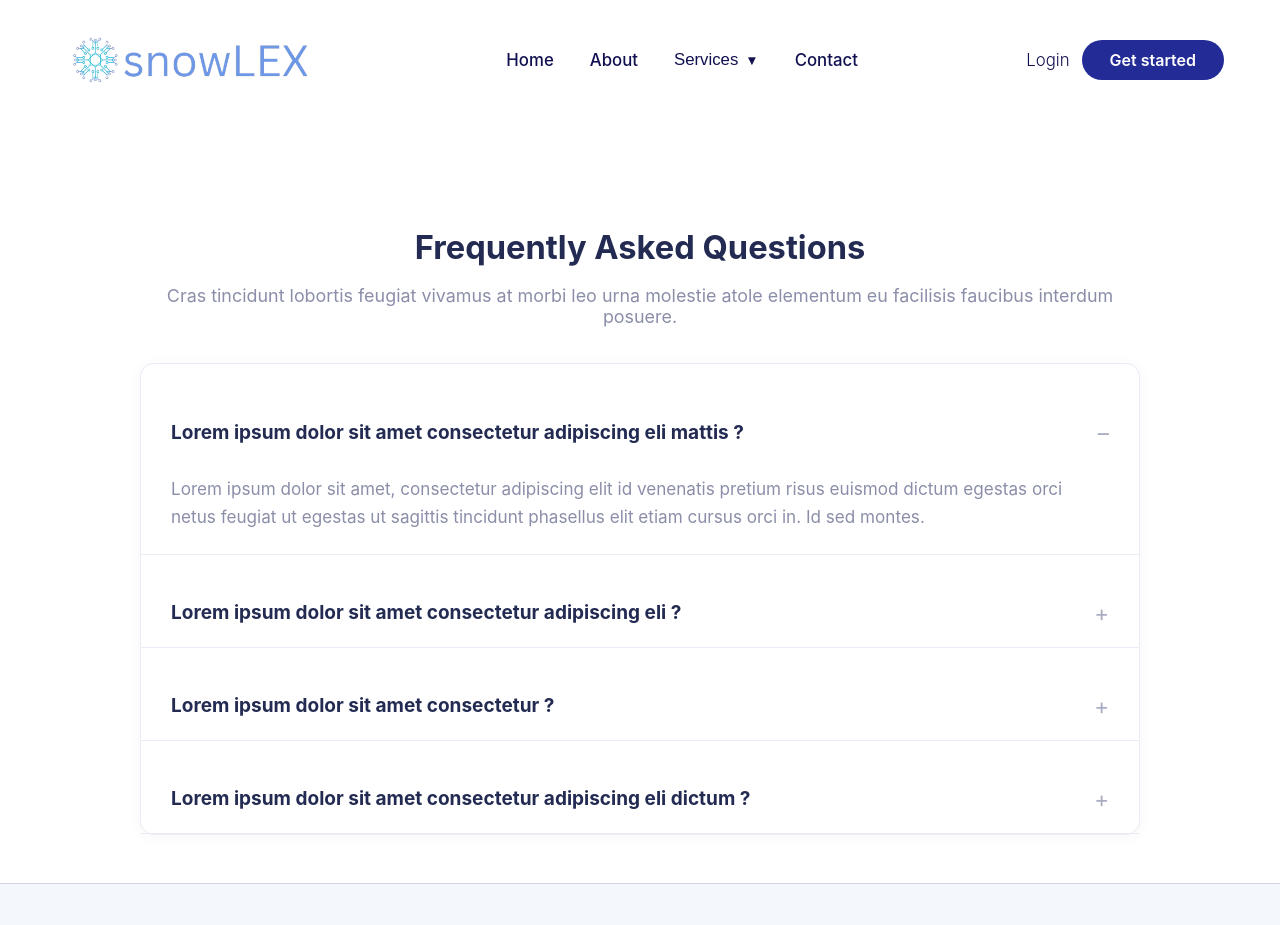
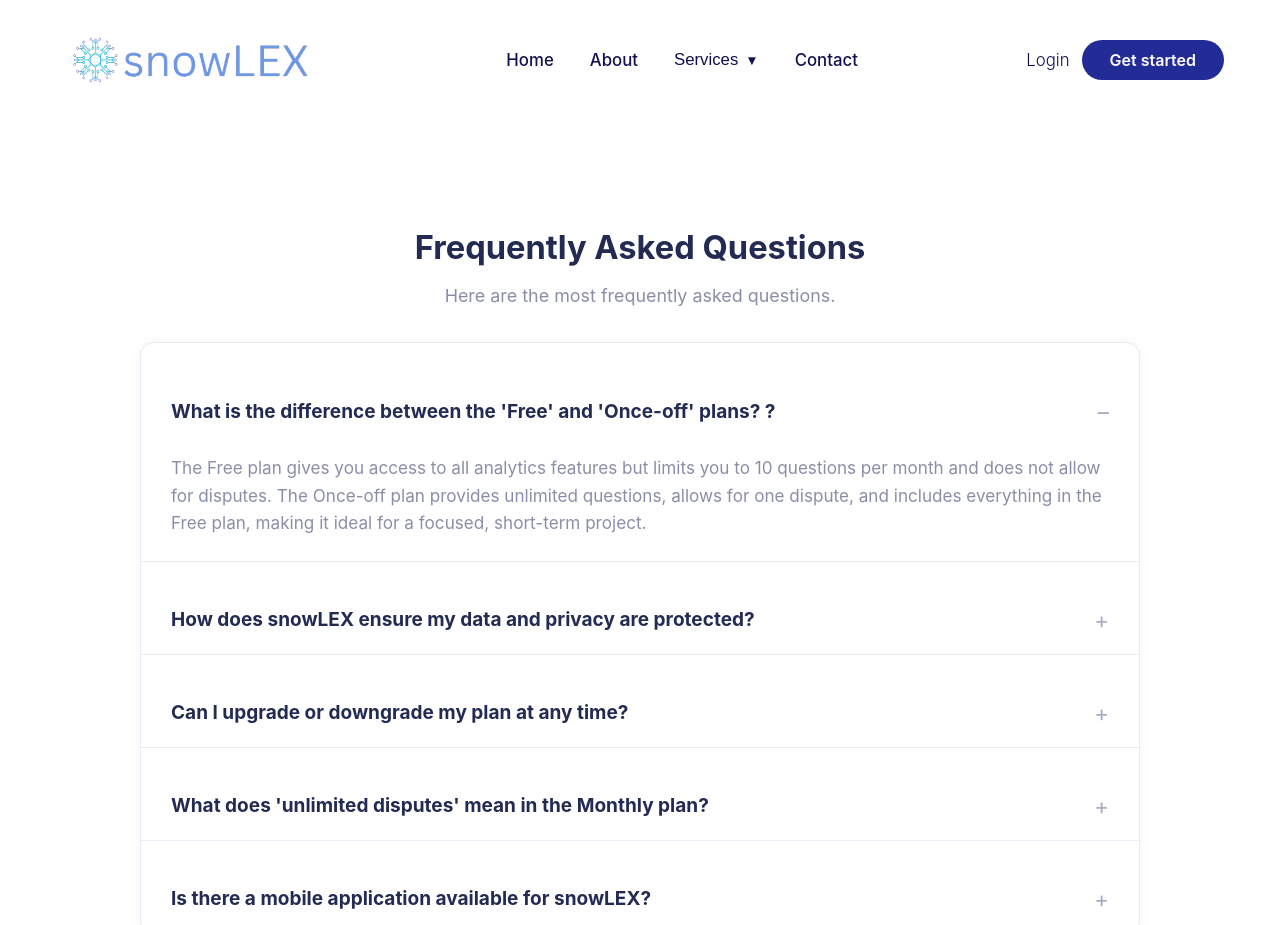
Before and after one commit to vali-maleki/ladyjustice, a React (Create React App) app: page /faq in a window 1280 px wide. Shown: the top 925 px of the page. Built offline with nearby package versions, Linux system fonts and the light colour scheme.

Commit message:
added the remaining text

```diff
--- a/src/components/ContactPage/ContactPage.tsx
+++ b/src/components/ContactPage/ContactPage.tsx
@@ -139,7 +139,8 @@ export default function ContactPage() {
       <InfoPanel>
         <Headline>Get in touch today</Headline>
         <Subtitle>
-          Lorem ipsum dolor sit amet consectetur adipiscing elit nulla adipiscing tincidunt interdum tellus du.
+          Have a question, a partnership inquiry, or need support? Complete the contact form with your details,
+          and a member of the snowLEX team will follow up with you promptly. We look forward to connecting.
         </Subtitle>
         <InfoList>
           <InfoRow>
@@ -152,7 +153,7 @@ export default function ContactPage() {
           </InfoRow>
           <InfoRow>
             <InfoIcon>📍</InfoIcon>
-            794 Mcallister St<br />Helsinki, 94102
+            Maria 01,<br />Helsinki, 94102
           </InfoRow>
         </InfoList>
       </InfoPanel>
--- a/src/components/FaqPage/FaqPage.tsx
+++ b/src/components/FaqPage/FaqPage.tsx
@@ -65,24 +65,28 @@ const FaqAnswer = styled.div`
 `;
 
 const FAQ_HEADER = "Frequently Asked Questions";
-const FAQ_SUBTITLE = "Cras tincidunt lobortis feugiat vivamus at morbi leo urna molestie atole elementum eu facilisis faucibus interdum posuere.";
+const FAQ_SUBTITLE = "Here are the most frequently asked questions.";
 
 const faqs = [
   {
-    q: "Lorem ipsum dolor sit amet consectetur adipiscing eli mattis ?",
-    a: "Lorem ipsum dolor sit amet, consectetur adipiscing elit id venenatis pretium risus euismod dictum egestas orci netus feugiat ut egestas ut sagittis tincidunt phasellus elit etiam cursus orci in. Id sed montes.",
+    q: "What is the difference between the 'Free' and 'Once-off' plans? ?",
+    a: "The Free plan gives you access to all analytics features but limits you to 10 questions per month and does not allow for disputes. The Once-off plan provides unlimited questions, allows for one dispute, and includes everything in the Free plan, making it ideal for a focused, short-term project.",
   },
   {
-    q: "Lorem ipsum dolor sit amet consectetur adipiscing eli ?",
-    a: "Pellentesque ac velit facilisis, gravida neque sed, accumsan ipsum. Etiam suscipit elit nec dictum hendrerit.",
+    q: "How does snowLEX ensure my data and privacy are protected?",
+    a: "We employ industry-standard encryption protocols and strict access controls to protect your information. Your data is never shared with third parties without your explicit consent. For more details, please refer to our full Privacy Policy under the 'About' section.",
   },
   {
-    q: "Lorem ipsum dolor sit amet consectetur ?",
-    a: "Integer at diam pretium, venenatis enim a, bibendum nulla. Vivamus ut pulvinar justo.",
+    q: "Can I upgrade or downgrade my plan at any time?",
+    a: "Yes, absolutely! You can upgrade from the Free or Once-off plan to the Monthly plan at any time through your account dashboard. Downgrades or cancellations for the Monthly plan can also be processed anytime, and the change will take effect at the end of your current billing cycle.",
   },
   {
-    q: "Lorem ipsum dolor sit amet consectetur adipiscing eli dictum ?",
-    a: "Donec consequat justo vel accumsan aliquam. Ut lacinia efficitur neque, nec porttitor ipsum.",
+    q: " What does 'unlimited disputes' mean in the Monthly plan?",
+    a: "The unlimited disputes feature allows you to flag any analysis or finding within the application that you believe is incorrect or needs further review. Our support and analyst teams will then prioritize investigating and resolving these issues as often as you need, without any limitation.",
+  },
+  {
+    q: " Is there a mobile application available for snowLEX?",
+    a: "Yes, both the Once-off and Monthly plans include access to our dedicated mobile app, available on both iOS and Android. This allows you to monitor your key metrics, ask questions, and check on disputes while you're away from your desktop.",
   },
 ];
 
--- a/src/components/PricingPage/PricingPage.tsx
+++ b/src/components/PricingPage/PricingPage.tsx
@@ -125,12 +125,14 @@ export default function PricingPage() {
       <Label>PRICING</Label>
       <Title>Affordable pricing plans</Title>
       <Subtitle>
-        Lorem ipsum dolor sit amet consectetur adipiscing elit tortor eu egestas morbi sem vulputate etiam facilisis pellentesque ut quis.
+        Great value, clear pricing. Get the powerful features of snowLEX at a price that works for you.
+        Start with our Free plan, choose Once-off for a single project, or unlock everything with Monthly access.
+        No surprises, just straightforward plans designed for your success.
       </Subtitle>
       <Cards>
         <Card>
           <PriceLabel>Free</PriceLabel>
-          <Price>$0</Price>
+          <Price>€0</Price>
           <PriceSubtext>Billed monthly</PriceSubtext>
           <Button current>Current</Button>
           <Features>
@@ -143,7 +145,7 @@ export default function PricingPage() {
         </Card>
         <Card>
           <PriceLabel>Once – off</PriceLabel>
-          <Price>$199</Price>
+          <Price>€199</Price>
           <PriceSubtext>Billed monthly</PriceSubtext>
           <Button>Get started</Button>
           <Features>
@@ -156,7 +158,7 @@ export default function PricingPage() {
         </Card>
         <Card>
           <PriceLabel>Monthly</PriceLabel>
-          <Price>$399</Price>
+          <Price>€399</Price>
           <PriceSubtext>Billed monthly</PriceSubtext>
           <Button>Get started</Button>
           <Features>
--- a/src/components/SubscribePage/SubscribePage.tsx
+++ b/src/components/SubscribePage/SubscribePage.tsx
@@ -231,7 +231,7 @@ export default function SubscribePage() {
 
   return (
     <PageWrap>
-      <Heading>Subscribe to LadyJustice AI</Heading>
+      <Heading>Subscribe to SnowLEX AI</Heading>
 
       <Section>
         {/* Left form */}
@@ -321,14 +321,14 @@ export default function SubscribePage() {
         <PaymentBox>
           <PayHeader>
             <PayTitle>SUBSCRIBE TO</PayTitle>
-            <Subscription>LadyJustice AI Once – off</Subscription>
+            <Subscription>SnowLEX AI Once – off</Subscription>
           </PayHeader>
 
           <Divider />
           <Divider />
           <TotalRow>
             <span>Total</span>
-            <strong>$199</strong>
+            <strong>€199</strong>
           </TotalRow>
 
           <TermsWrap>
```
